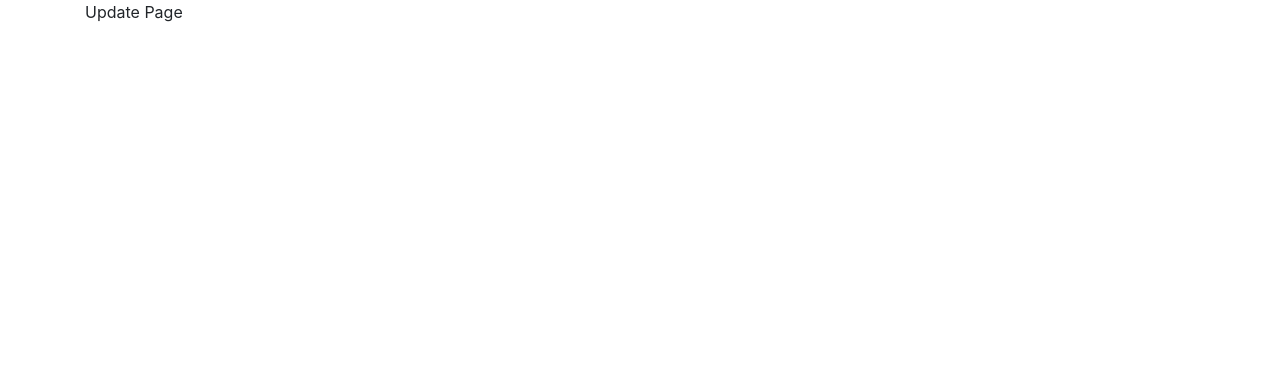
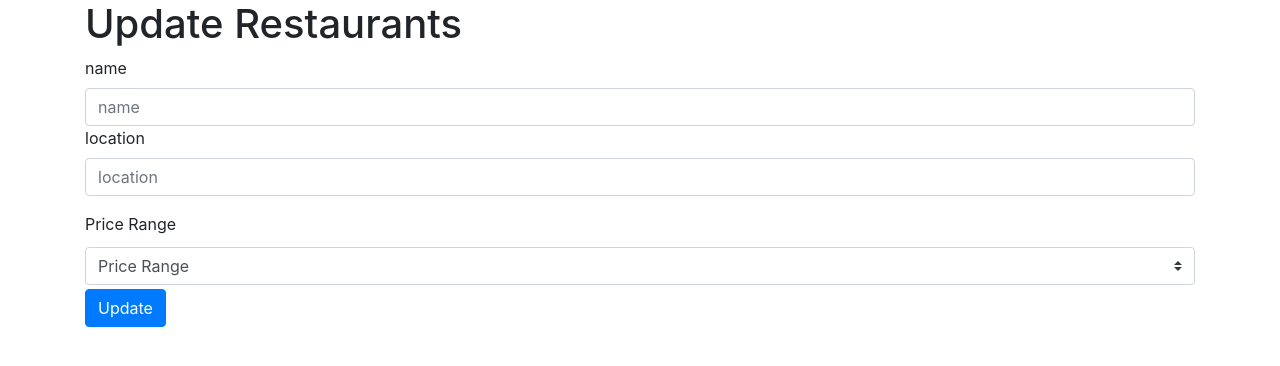
Before and after one commit to crisluda/yelp, a React (Create React App) app in the folder client/: page /restaurants/1/update in a window 1280 px wide. Shown: the top 366 px of the page. Built offline with nearby package versions, Linux system fonts and the light colour scheme; no server answers.

Commit message:
add updatepage

```diff
--- a/client/src/routes/UpdatePage.jsx
+++ b/client/src/routes/UpdatePage.jsx
@@ -1,7 +1,13 @@
 import React from "react";
+import UpdateRestaurants from "../components/UpdateRestaurants";
 
 function UpdatePage() {
-  return <div>Update Page</div>;
+  return (
+    <div>
+      <h1>Update Restaurants</h1>
+      <UpdateRestaurants />
+    </div>
+  );
 }
 
 export default UpdatePage;
```
